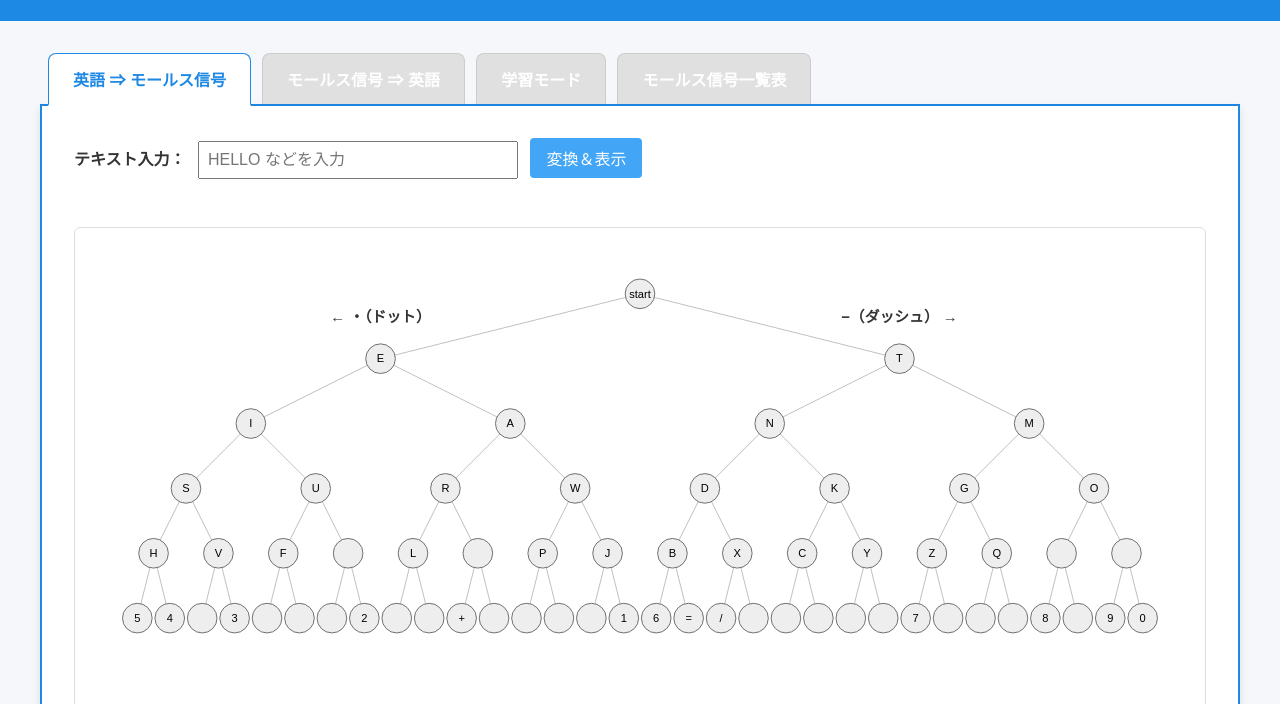
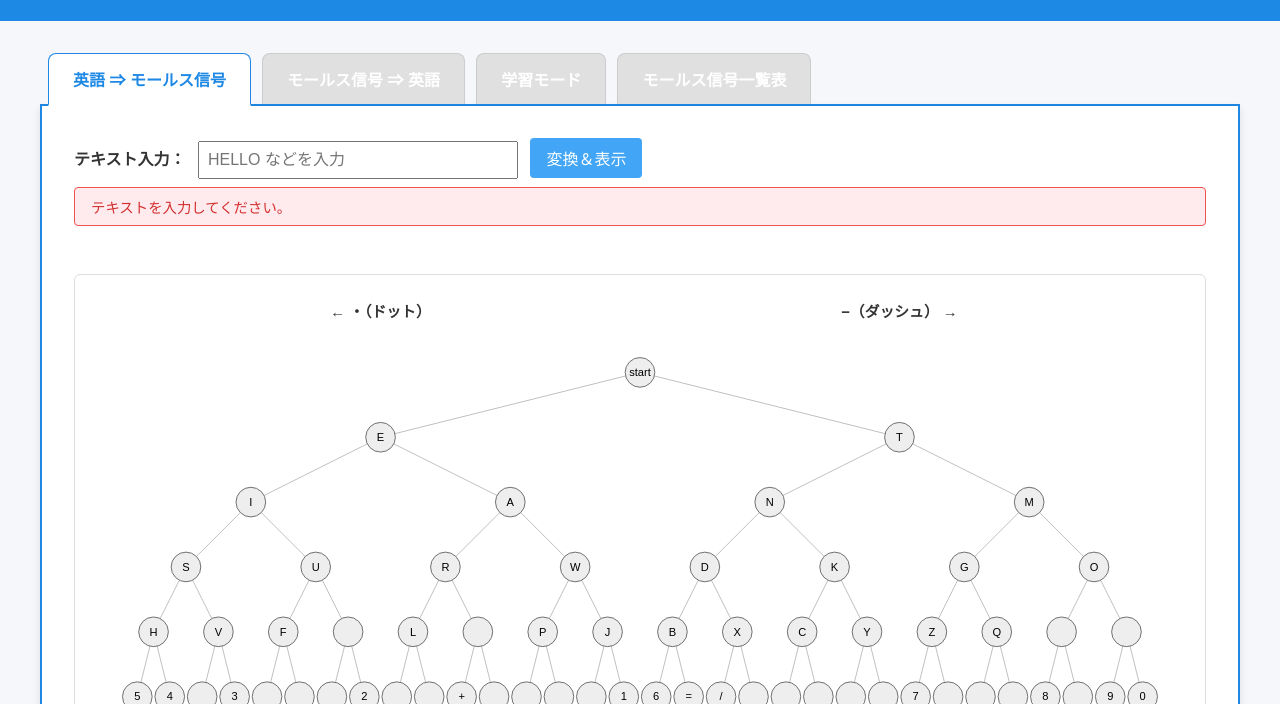
Before and after one commit to ipusiron/morse-tree-visualizer, a plain HTML site: page index.html in a window 1280 px wide. Both pictures are taken after a click on the button "変換＆表示". Shown: the part 96-800 px from the top of the page. Drawn offline with Linux system fonts and the light colour scheme.

Commit message:
エンコードUI、挙動も調整

```diff
--- a/index.html
+++ b/index.html
@@ -36,11 +36,12 @@
           <label for="textInput">テキスト入力：</label>
           <input type="text" id="inputText" placeholder="HELLO などを入力" />
           <button id="startButton">変換＆表示</button>
+          <div id="encodeError"></div>
         </section>
+        <div id="morseResult"></div>
         <div class="tree-scroll-wrapper">
-  <div id="tree-container"></div>
-</div>
-<div id="morseResult"></div>
+          <div id="tree-container"></div>
+        </div>
       </div>
 
       <!-- タブ2：デコード -->
--- a/js/encode.js
+++ b/js/encode.js
@@ -9,14 +9,19 @@ export function initEncodeTab() {
   const startButton = document.getElementById('startButton');
   const inputText = document.getElementById('inputText');
   const resultDiv = document.getElementById('morseResult');
+  const errorDiv = document.getElementById('encodeError');
 
-  if (!startButton || !inputText || !resultDiv) return;
+  if (!startButton || !inputText || !resultDiv || !errorDiv) return;
 
   startButton.addEventListener('click', () => {
     const text = inputText.value.toUpperCase().trim();
 
+    // エラーと結果をクリア
+    errorDiv.innerHTML = '';
+    resultDiv.innerHTML = '';
+
     if (!text) {
-      resultDiv.innerHTML = '<p style="color: #666;">テキストを入力してください。</p>';
+      errorDiv.innerHTML = '<p class="error-message">テキストを入力してください。</p>';
       clearHighlights();
       return;
     }
@@ -35,7 +40,7 @@ export function initEncodeTab() {
 
       const code = morseMap[char];
       if (code) {
-        const path = getPathFromCode(code, morseTree);
+        const path = getPathFromCode(code);
         pathList.push(path);
         morseOutput.push(code);
       } else {
@@ -45,8 +50,8 @@ export function initEncodeTab() {
 
     // 結果を表示
     if (invalidChars.length > 0) {
-      resultDiv.innerHTML = `
-        <p style="color: #d32f2f;">⚠ 以下の文字は変換できません: ${invalidChars.join(', ')}</p>
+      errorDiv.innerHTML = `
+        <p class="error-message">⚠ 以下の文字は変換できません: ${invalidChars.join(', ')}</p>
       `;
       clearHighlights();
       return;
@@ -84,9 +89,10 @@ export function initEncodeTab() {
   });
 }
 
-function getPathFromCode(code, tree) {
+function getPathFromCode(code) {
+  console.log('Getting path for code:', code);
   const path = [];
-  let node = tree;
+  let node = morseTree;
   for (const symbol of code) {
     if (symbol === '・') {
       node = node.left;
@@ -97,13 +103,16 @@ function getPathFromCode(code, tree) {
     }
     if (!node) break;
   }
+  console.log('Generated path:', path);
   return path;
 }
 
 function animateHighlightSequence(paths) {
+  console.log('Starting animation with paths:', paths);
   clearHighlights();
   paths.forEach((path, index) => {
     setTimeout(() => {
+      console.log(`Highlighting path ${index}:`, path);
       clearHighlights();
       highlightPath(path);
     }, index * 1000);
--- a/js/treeRenderer.js
+++ b/js/treeRenderer.js
@@ -16,15 +16,20 @@ export function renderMorseTree(containerId = 'tree-container') {
   currentX = 0;
   layoutTree(morseTree, 0);
 
+  // ツリーの境界を取得（高さも含む）
+  const bounds = getBounds(morseTree);
+  // ラベル分の余白を考慮
+  bounds.minY -= 40; // ラベル用の余白
+  const marginX = 50;
+  const marginY = 30;
+  const viewWidth = bounds.maxX - bounds.minX + marginX * 2;
+  const viewHeight = bounds.maxY - bounds.minY + marginY * 2;
+
   // SVG構築
   svgRoot = document.createElementNS('http://www.w3.org/2000/svg', 'svg');
   svgRoot.setAttribute('width', '100%');
-  svgRoot.setAttribute('height', '600');
-
-  const bounds = getXBounds(morseTree);
-  const margin = 50;
-  const viewWidth = bounds.max - bounds.min + margin * 2;
-  svgRoot.setAttribute('viewBox', `${bounds.min - margin} 0 ${viewWidth} 600`);
+  svgRoot.setAttribute('height', viewHeight);
+  svgRoot.setAttribute('viewBox', `${bounds.minX - marginX} ${bounds.minY - marginY} ${viewWidth} ${viewHeight}`);
 
   // グループ作成
   edgesGroup = document.createElementNS('http://www.w3.org/2000/svg', 'g');
@@ -52,10 +57,10 @@ export function renderMorseTree(containerId = 'tree-container') {
     'text'
   );
   leftLabel.setAttribute('x', morseTree.left.x);
-  leftLabel.setAttribute('y', morseTree.left.y - 40); // ← ここを -20 から -40 に変更
+  leftLabel.setAttribute('y', bounds.minY - 20);
   leftLabel.setAttribute('text-anchor', 'middle');
-  leftLabel.setAttribute('font-size', '16'); // ← 大きめに
-  leftLabel.setAttribute('font-weight', 'bold'); // ← 太字に
+  leftLabel.setAttribute('font-size', '16');
+  leftLabel.setAttribute('font-weight', 'bold');
   leftLabel.setAttribute('fill', '#333');
   leftLabel.textContent = '← ・（ドット）';
 
@@ -65,7 +70,7 @@ export function renderMorseTree(containerId = 'tree-container') {
     'text'
   );
   rightLabel.setAttribute('x', morseTree.right.x);
-  rightLabel.setAttribute('y', morseTree.right.y - 40); // ← 同様に距離をとる
+  rightLabel.setAttribute('y', bounds.minY - 20);
   rightLabel.setAttribute('text-anchor', 'middle');
   rightLabel.setAttribute('font-size', '16');
   rightLabel.setAttribute('font-weight', 'bold');
@@ -94,12 +99,14 @@ function layoutTree(node, depth) {
   node.y = depth * 70 + 30;
 }
 
-function getXBounds(node, bounds = { min: Infinity, max: -Infinity }) {
+function getBounds(node, bounds = { minX: Infinity, maxX: -Infinity, minY: Infinity, maxY: -Infinity }) {
   if (!node) return bounds;
-  if (node.x < bounds.min) bounds.min = node.x;
-  if (node.x > bounds.max) bounds.max = node.x;
-  getXBounds(node.left, bounds);
-  getXBounds(node.right, bounds);
+  if (node.x < bounds.minX) bounds.minX = node.x;
+  if (node.x > bounds.maxX) bounds.maxX = node.x;
+  if (node.y < bounds.minY) bounds.minY = node.y;
+  if (node.y > bounds.maxY) bounds.maxY = node.y;
+  getBounds(node.left, bounds);
+  getBounds(node.right, bounds);
   return bounds;
 }
 
--- a/style.css
+++ b/style.css
@@ -73,7 +73,6 @@ button:hover {
 
 #tree-container {
   margin-top: 1rem;
-  min-height: 500px;
   border: 1px solid #ddd;
   border-radius: 6px;
   padding: 1rem;
@@ -309,10 +308,17 @@ body {
   stroke-width: 2;
 }
 
+#tree-container-study {
+  border: 1px solid #ddd;
+  border-radius: 6px;
+  padding: 1rem;
+  background-color: #fff;
+  overflow-x: auto;
+}
+
 #tree-container-study svg {
   display: block;
   margin: 0 auto;
-  min-width: 1000px;
 }
 
 .tree-node.highlight circle {
@@ -389,6 +395,21 @@ summary:hover {
   background-color: #bbdefb;
 }
 
+/* エラーメッセージ */
+#encodeError {
+  margin-top: 0.5rem;
+}
+
+.error-message {
+  color: #d32f2f;
+  background-color: #ffebee;
+  border: 1px solid #ef5350;
+  border-radius: 4px;
+  padding: 0.5rem 1rem;
+  margin: 0;
+  font-size: 0.9rem;
+}
+
 /* === 学習モード用サブタブ UI === */
 .subtab-buttons {
   display: flex;
```
